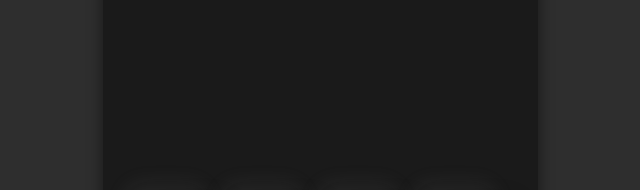
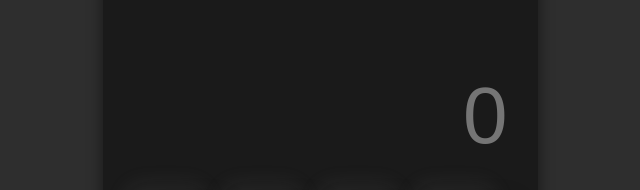
Before and after one commit to timurzubcenko/calculator, a plain HTML site: page index.html in a window 1280 px wide. Shown: the part 153-343 px from the top of the page, without its empty margins (320-960 px from the left). Drawn offline with nearby package versions, Linux system fonts and the light colour scheme.

Commit message:
Update index.html

```diff
--- a/index.html
+++ b/index.html
@@ -18,7 +18,7 @@
         <div class="calculator">
             <div class="input">
                 <div class="btn-clear"></div>
-                <input id="input" type="text" disabled>
+                <input id="input" type="text" placeholder="0" disabled>
             </div>
             <div class="btns">
                 <div class="btn grey" onclick="clearOne()">C</div>
```
